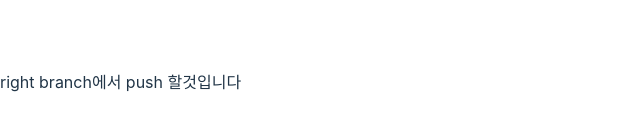
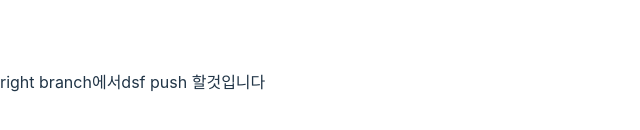
Before and after one commit to bigone-77/hyunjinmin-FrontEnd, a React (Vite) app: page / in a window 1280 px wide. Shown: the part 318-448 px from the top of the page, without its empty margins (0-640 px from the left). Built offline with nearby package versions, Linux system fonts and the light colour scheme.

Commit message:
💄 Navigation바 ui 수정
이러이러한걸 했습니다

```diff
--- a/src/App.tsx
+++ b/src/App.tsx
@@ -1,5 +1,5 @@
 function App() {
-  return <div>right branch에서 push 할것입니다</div>;
+  return <div>right branch에서dsf push 할것입니다</div>;
 }
 
 export default App;
```
